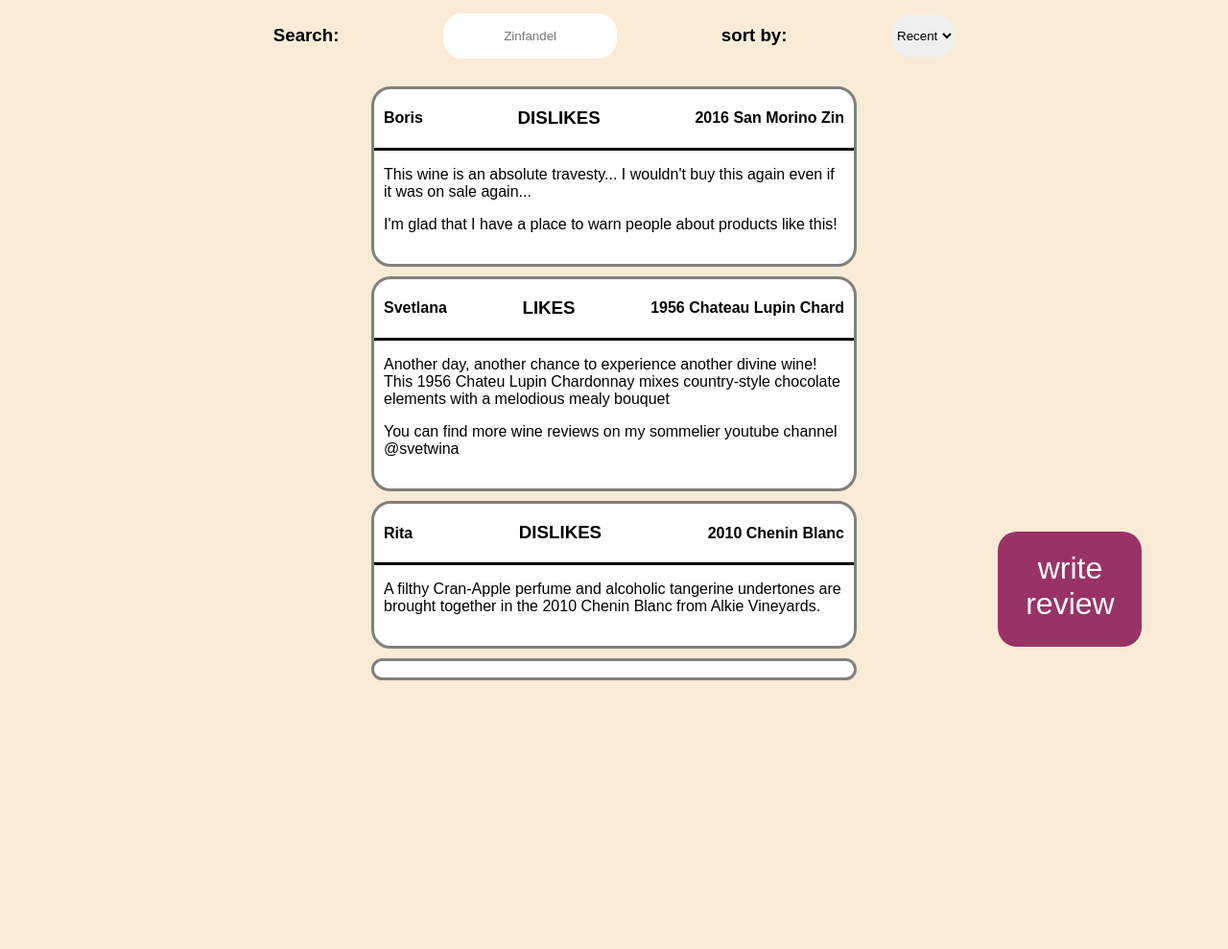
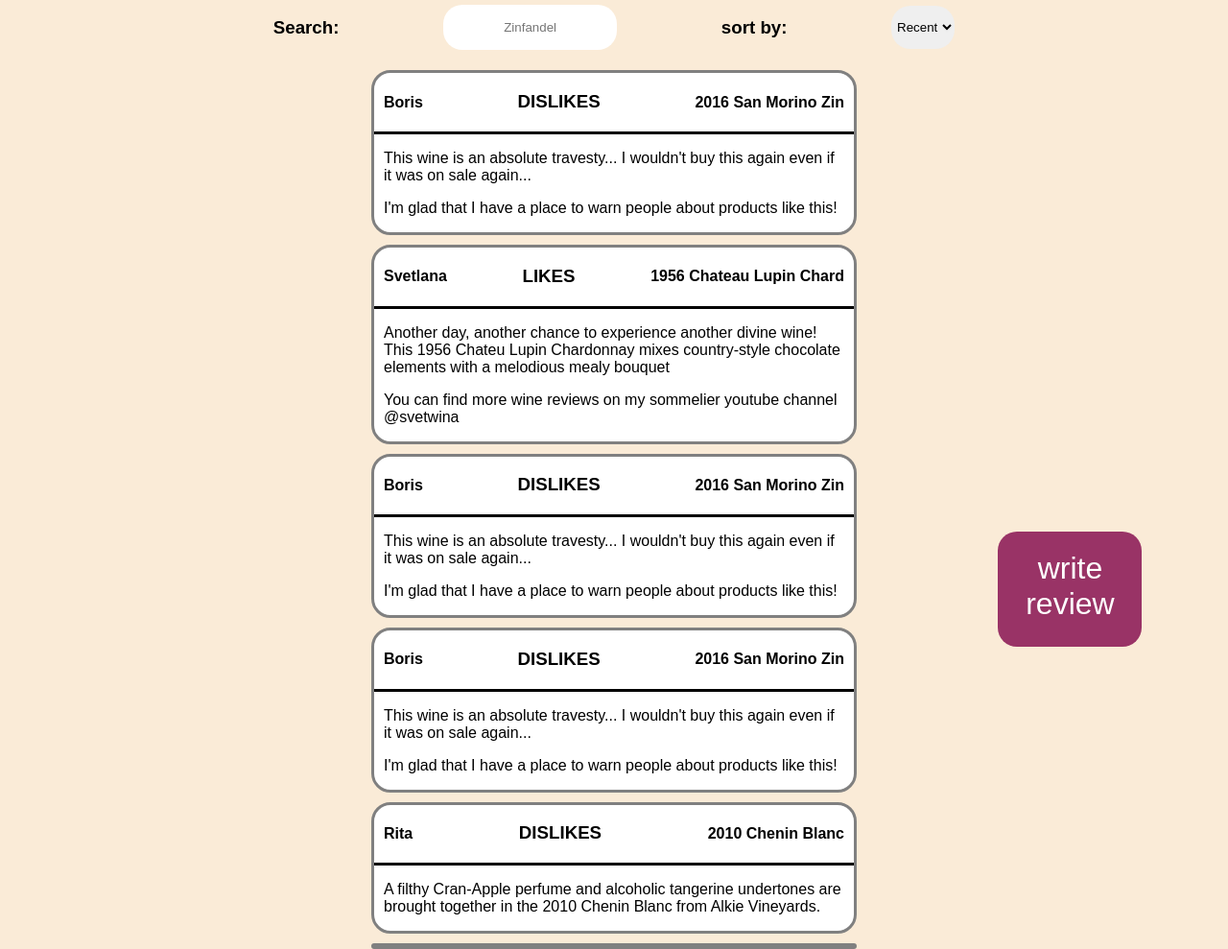
Before and after one commit to ivanwo/whine, a plain HTML site: page index.html in a window 1280 px wide. Shown: the part 86-1075 px from the top of the page at 96% size. Before the commit the page ends 800 px from the top, so only its background shows below. Drawn offline with Linux system fonts and the light colour scheme.

Commit message:
added style guide

```diff
--- a/index.html
+++ b/index.html
@@ -20,7 +20,7 @@
     <div class="page">
       <div class="reviews">
         <div class="nav">
-          <h3 class="navitem">Search:</h3>
+          <h3>Search:</h3>
           <input type="text" class="control" placeholder="Zinfandel" />
           <h3>sort by:</h3>
           <select name="" class="control">
@@ -66,6 +66,40 @@
         </div>
         <div class="post">
           <div class="posthead">
+            <h4>Boris</h4>
+            <h3>DISLIKES</h3>
+            <h4>2016 San Morino Zin</h4>
+          </div>
+          <div class="postbod">
+            <p>
+              This wine is an absolute travesty... I wouldn't buy this again
+              even if it was on sale again...
+            </p>
+            <p>
+              I'm glad that I have a place to warn people about products like
+              this!
+            </p>
+          </div>
+        </div>
+        <div class="post">
+          <div class="posthead">
+            <h4>Boris</h4>
+            <h3>DISLIKES</h3>
+            <h4>2016 San Morino Zin</h4>
+          </div>
+          <div class="postbod">
+            <p>
+              This wine is an absolute travesty... I wouldn't buy this again
+              even if it was on sale again...
+            </p>
+            <p>
+              I'm glad that I have a place to warn people about products like
+              this!
+            </p>
+          </div>
+        </div>
+        <div class="post">
+          <div class="posthead">
             <h4>Rita</h4>
             <h3>DISLIKES</h3>
             <h4>2010 Chenin Blanc</h4>
--- a/style.css
+++ b/style.css
@@ -84,7 +84,6 @@ header {
   width: 80%;
   height: 100vh;
 }
-
 @media screen and (min-width: 768px) {
   .nav {
     width: 80%;
```
Also changed, not shown: whine-style-guide.png (added), 1 other file.
